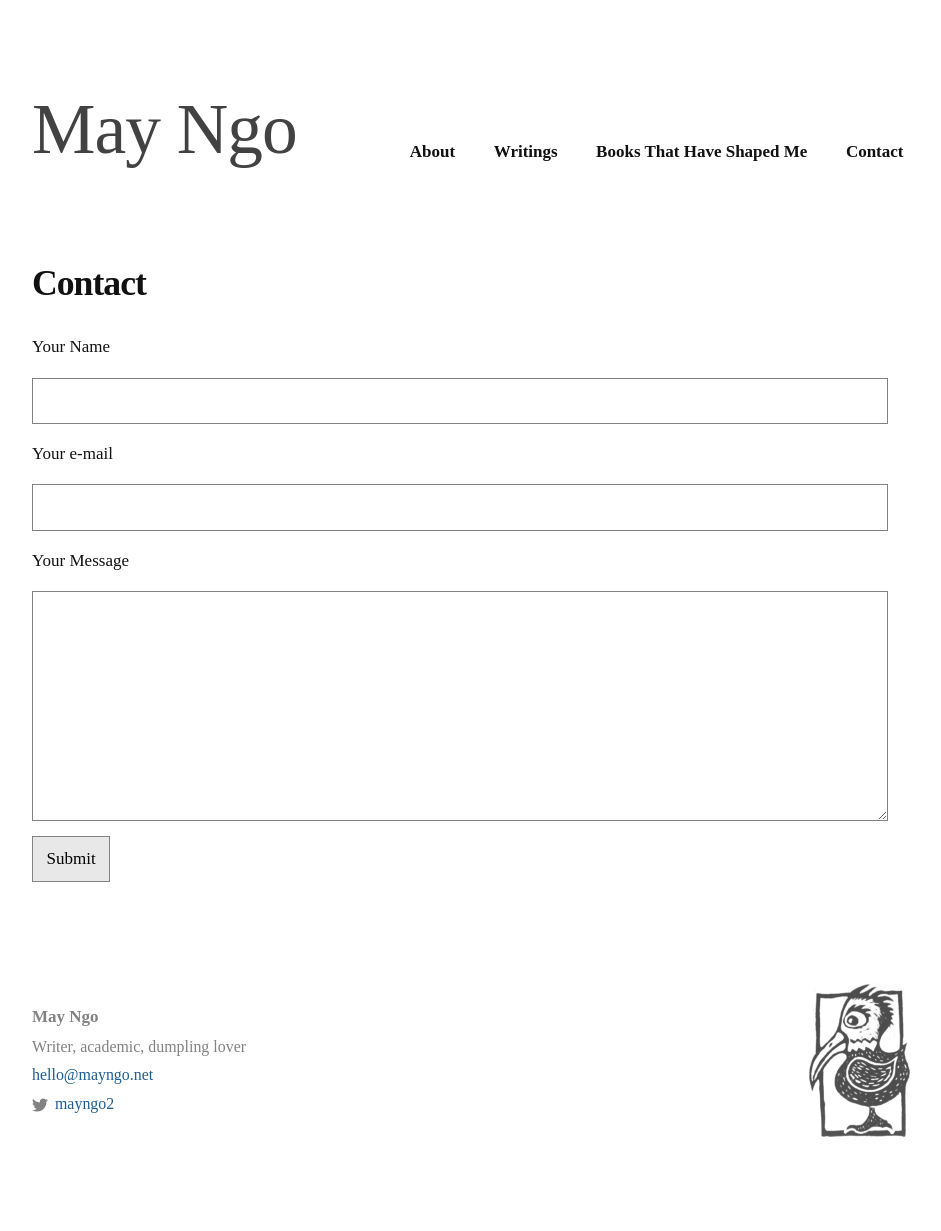
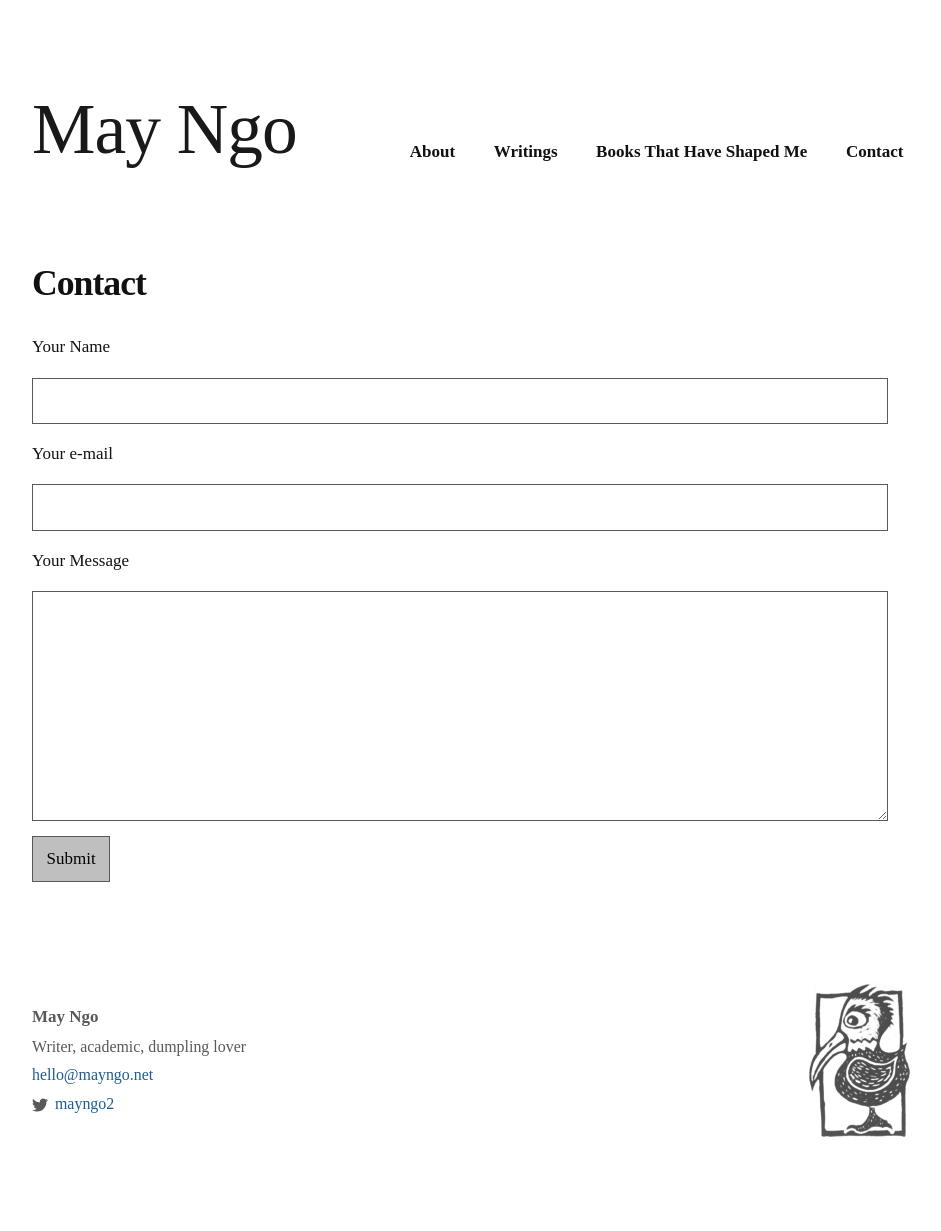
Before and after one commit to mayngo-net/mayngo-net.github.io, a Jekyll site: the page built from contact.markdown, in a window 1280 px wide. Shown: the whole page, without its empty margins (168-1109 px from the left). Built offline with Jekyll 4.4.1, drawn with Linux system fonts in a browser that asks for light colours; some web fonts are replaced.

Commit message:
contrast colors

```diff
--- a/_sass/minima.scss
+++ b/_sass/minima.scss
@@ -16,7 +16,7 @@ $text-color:       #111 !default;
 $background-color: #ffffff !default;
 $brand-color:      #1f5c90 !default;
 
-$grey-color:       #828282 !default;
+$grey-color:       #595959 !default;
 $grey-color-light: lighten($grey-color, 40%) !default;
 $grey-color-dark:  darken($grey-color, 25%) !default;
 
```
